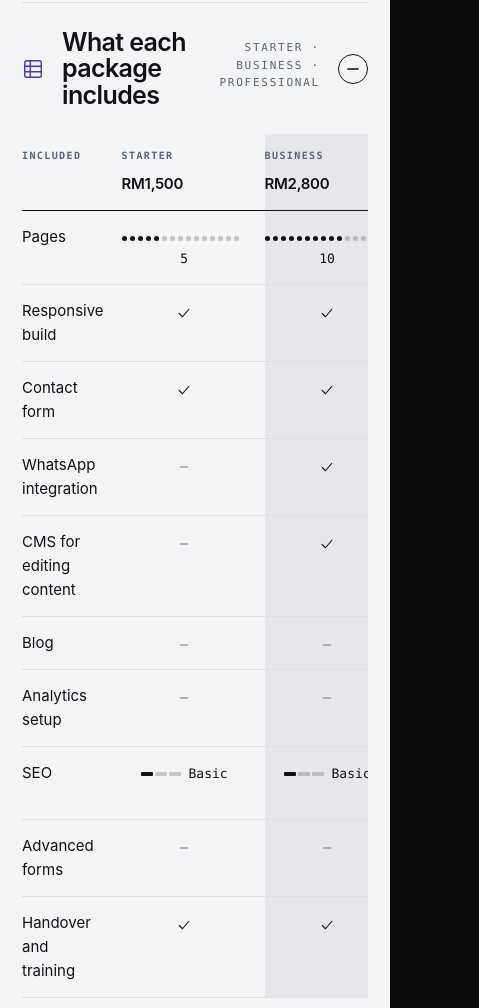
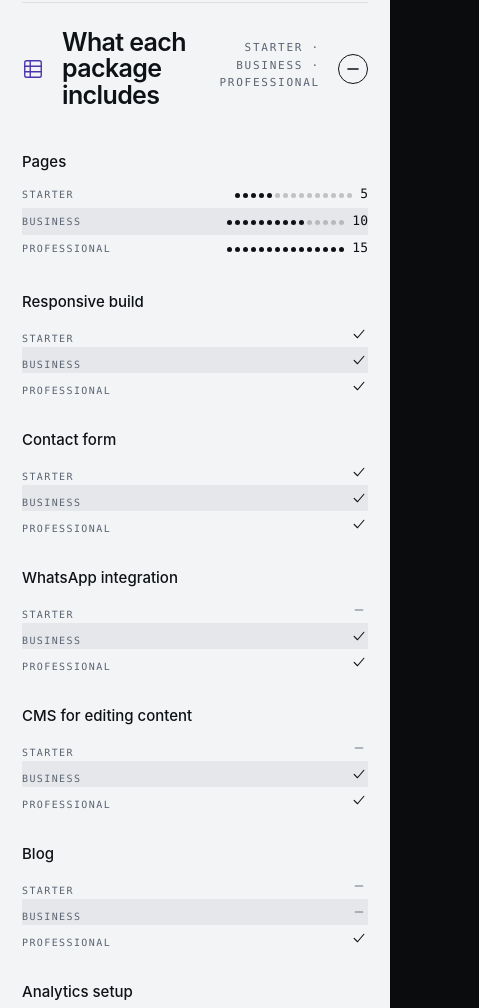
Before and after one commit to rajahafify/hfz-digital-advisory, a website built with Vite: page site/index.html in a window 390 px wide. Shown: the part 8910-9918 px from the top of the page, 479 px wide, since content can reach past the window. Built offline with nearby package versions, Linux system fonts and the light colour scheme.

Commit message:
Stack the package matrix into per-feature blocks on mobile
The four-column table needs 521px and the content column is 331px at a
390px phone, so 190px — a whole tier column — sat behind a horizontal
scroll and the header row scrolled out of reach. You saw two tiers and
nothing naming them. The page itself never overflowed; it was the
comparison that broke.

Below 720px the table now becomes one block per feature: the feature name
is the heading, each tier is a labelled line beneath it. All three tiers
are visible at once and nothing scrolls sideways.

- index.html: data-tier on all 30 cells, beside the existing data-qty /
  data-lvl / data-max. No other markup change.
- styles.css: the stack, plus the paper override the label needs.
  --ink-soft is near-white and this chapter is paper, so without
  .chapter.paper .matrix td::before { color: #5a6472 } the labels render
  but are invisible.
- README.md: the measurements, why 720 and not 580, and the two gotchas.

Breakpoint: the table's min-content is 521px and the content column is
viewport - 59, so it fits from ~580px. 720 is deliberate — 140px of slack
over the minimum is comfortable, and 720 is what the rest of the file
already uses for mobile.

Also fixes .flaw-pair, which used `1fr 1fr`. A bare 1fr is
minmax(auto, 1fr) and will not shrink below its content, holding section
02's before/after pair at a 336px floor. That pushed the document 31px
sideways at 320px and 11px at 340px. .flaws and .wizard already used
minmax(0, 1fr); this one was missed. No change at 360px and above.

Verified: td display flex/table-cell and ::before content per breakpoint;
thead hidden only when stacked; table-scroll never overflows at 320, 390,
430, 720, 800 or 1440. Desktop table unchanged.

```diff
--- a/site/index.html
+++ b/site/index.html
@@ -607,63 +607,63 @@
                   <tbody>
                     <tr>
                       <th scope="row">Pages</th>
-                      <td class="qty" data-qty="5" data-max="15"><span class="vh">Up to 5 pages</span></td>
-                      <td class="qty" data-qty="10" data-max="15"><span class="vh">Up to 10 pages</span></td>
-                      <td class="qty" data-qty="15" data-max="15"><span class="vh">Up to 15 pages</span></td>
+                      <td data-tier="Starter" class="qty" data-qty="5" data-max="15"><span class="vh">Up to 5 pages</span></td>
+                      <td data-tier="Business" class="qty" data-qty="10" data-max="15"><span class="vh">Up to 10 pages</span></td>
+                      <td data-tier="Professional" class="qty" data-qty="15" data-max="15"><span class="vh">Up to 15 pages</span></td>
                     </tr>
                     <tr>
                       <th scope="row">Responsive build</th>
-                      <td class="yes"><svg class="ico ico-sm" aria-hidden="true"><use href="#i-check" /></svg><span class="vh">Included</span></td>
-                      <td class="yes"><svg class="ico ico-sm" aria-hidden="true"><use href="#i-check" /></svg><span class="vh">Included</span></td>
-                      <td class="yes"><svg class="ico ico-sm" aria-hidden="true"><use href="#i-check" /></svg><span class="vh">Included</span></td>
+                      <td data-tier="Starter" class="yes"><svg class="ico ico-sm" aria-hidden="true"><use href="#i-check" /></svg><span class="vh">Included</span></td>
+                      <td data-tier="Business" class="yes"><svg class="ico ico-sm" aria-hidden="true"><use href="#i-check" /></svg><span class="vh">Included</span></td>
+                      <td data-tier="Professional" class="yes"><svg class="ico ico-sm" aria-hidden="true"><use href="#i-check" /></svg><span class="vh">Included</span></td>
                     </tr>
                     <tr>
                       <th scope="row">Contact form</th>
-                      <td class="yes"><svg class="ico ico-sm" aria-hidden="true"><use href="#i-check" /></svg><span class="vh">Included</span></td>
-                      <td class="yes"><svg class="ico ico-sm" aria-hidden="true"><use href="#i-check" /></svg><span class="vh">Included</span></td>
-                      <td class="yes"><svg class="ico ico-sm" aria-hidden="true"><use href="#i-check" /></svg><span class="vh">Included</span></td>
+                      <td data-tier="Starter" class="yes"><svg class="ico ico-sm" aria-hidden="true"><use href="#i-check" /></svg><span class="vh">Included</span></td>
+                      <td data-tier="Business" class="yes"><svg class="ico ico-sm" aria-hidden="true"><use href="#i-check" /></svg><span class="vh">Included</span></td>
+                      <td data-tier="Professional" class="yes"><svg class="ico ico-sm" aria-hidden="true"><use href="#i-check" /></svg><span class="vh">Included</span></td>
                     </tr>
                     <tr>
                       <th scope="row">WhatsApp integration</th>
-                      <td class="no"><svg class="ico ico-sm" aria-hidden="true"><use href="#i-dash" /></svg><span class="vh">Not included</span></td>
-                      <td class="yes"><svg class="ico ico-sm" aria-hidden="true"><use href="#i-check" /></svg><span class="vh">Included</span></td>
-                      <td class="yes"><svg class="ico ico-sm" aria-hidden="true"><use href="#i-check" /></svg><span class="vh">Included</span></td>
+                      <td data-tier="Starter" class="no"><svg class="ico ico-sm" aria-hidden="true"><use href="#i-dash" /></svg><span class="vh">Not included</span></td>
+                      <td data-tier="Business" class="yes"><svg class="ico ico-sm" aria-hidden="true"><use href="#i-check" /></svg><span class="vh">Included</span></td>
+                      <td data-tier="Professional" class="yes"><svg class="ico ico-sm" aria-hidden="true"><use href="#i-check" /></svg><span class="vh">Included</span></td>
                     </tr>
                     <tr>
                       <th scope="row">CMS for editing content</th>
-                      <td class="no"><svg class="ico ico-sm" aria-hidden="true"><use href="#i-dash" /></svg><span class="vh">Not included</span></td>
-                      <td class="yes"><svg class="ico ico-sm" aria-hidden="true"><use href="#i-check" /></svg><span class="vh">Included</span></td>
-                      <td class="yes"><svg class="ico ico-sm" aria-hidden="true"><use href="#i-check" /></svg><span class="vh">Included</span></td>
+                      <td data-tier="Starter" class="no"><svg class="ico ico-sm" aria-hidden="true"><use href="#i-dash" /></svg><span class="vh">Not included</span></td>
+                      <td data-tier="Business" class="yes"><svg class="ico ico-sm" aria-hidden="true"><use href="#i-check" /></svg><span class="vh">Included</span></td>
+                      <td data-tier="Professional" class="yes"><svg class="ico ico-sm" aria-hidden="true"><use href="#i-check" /></svg><span class="vh">Included</span></td>
                     </tr>
                     <tr>
                       <th scope="row">Blog</th>
-                      <td class="no"><svg class="ico ico-sm" aria-hidden="true"><use href="#i-dash" /></svg><span class="vh">Not included</span></td>
-                      <td class="no"><svg class="ico ico-sm" aria-hidden="true"><use href="#i-dash" /></svg><span class="vh">Not included</span></td>
-                      <td class="yes"><svg class="ico ico-sm" aria-hidden="true"><use href="#i-check" /></svg><span class="vh">Included</span></td>
+                      <td data-tier="Starter" class="no"><svg class="ico ico-sm" aria-hidden="true"><use href="#i-dash" /></svg><span class="vh">Not included</span></td>
+                      <td data-tier="Business" class="no"><svg class="ico ico-sm" aria-hidden="true"><use href="#i-dash" /></svg><span class="vh">Not included</span></td>
+                      <td data-tier="Professional" class="yes"><svg class="ico ico-sm" aria-hidden="true"><use href="#i-check" /></svg><span class="vh">Included</span></td>
                     </tr>
                     <tr>
                       <th scope="row">Analytics setup</th>
-                      <td class="no"><svg class="ico ico-sm" aria-hidden="true"><use href="#i-dash" /></svg><span class="vh">Not included</span></td>
-                      <td class="no"><svg class="ico ico-sm" aria-hidden="true"><use href="#i-dash" /></svg><span class="vh">Not included</span></td>
-                      <td class="yes"><svg class="ico ico-sm" aria-hidden="true"><use href="#i-check" /></svg><span class="vh">Included</span></td>
+                      <td data-tier="Starter" class="no"><svg class="ico ico-sm" aria-hidden="true"><use href="#i-dash" /></svg><span class="vh">Not included</span></td>
+                      <td data-tier="Business" class="no"><svg class="ico ico-sm" aria-hidden="true"><use href="#i-dash" /></svg><span class="vh">Not included</span></td>
+                      <td data-tier="Professional" class="yes"><svg class="ico ico-sm" aria-hidden="true"><use href="#i-check" /></svg><span class="vh">Included</span></td>
                     </tr>
                     <tr>
                       <th scope="row">SEO</th>
-                      <td class="lvl" data-lvl="1">Basic</td>
-                      <td class="lvl" data-lvl="1">Basic</td>
-                      <td class="lvl" data-lvl="2">Enhanced setup</td>
+                      <td data-tier="Starter" class="lvl" data-lvl="1">Basic</td>
+                      <td data-tier="Business" class="lvl" data-lvl="1">Basic</td>
+                      <td data-tier="Professional" class="lvl" data-lvl="2">Enhanced setup</td>
                     </tr>
                     <tr>
                       <th scope="row">Advanced forms</th>
-                      <td class="no"><svg class="ico ico-sm" aria-hidden="true"><use href="#i-dash" /></svg><span class="vh">Not included</span></td>
-                      <td class="no"><svg class="ico ico-sm" aria-hidden="true"><use href="#i-dash" /></svg><span class="vh">Not included</span></td>
-                      <td class="yes"><svg class="ico ico-sm" aria-hidden="true"><use href="#i-check" /></svg><span class="vh">Included</span></td>
+                      <td data-tier="Starter" class="no"><svg class="ico ico-sm" aria-hidden="true"><use href="#i-dash" /></svg><span class="vh">Not included</span></td>
+                      <td data-tier="Business" class="no"><svg class="ico ico-sm" aria-hidden="true"><use href="#i-dash" /></svg><span class="vh">Not included</span></td>
+                      <td data-tier="Professional" class="yes"><svg class="ico ico-sm" aria-hidden="true"><use href="#i-check" /></svg><span class="vh">Included</span></td>
                     </tr>
                     <tr>
                       <th scope="row">Handover and training</th>
-                      <td class="yes"><svg class="ico ico-sm" aria-hidden="true"><use href="#i-check" /></svg><span class="vh">Included</span></td>
-                      <td class="yes"><svg class="ico ico-sm" aria-hidden="true"><use href="#i-check" /></svg><span class="vh">Included</span></td>
-                      <td class="yes"><svg class="ico ico-sm" aria-hidden="true"><use href="#i-check" /></svg><span class="vh">Included</span></td>
+                      <td data-tier="Starter" class="yes"><svg class="ico ico-sm" aria-hidden="true"><use href="#i-check" /></svg><span class="vh">Included</span></td>
+                      <td data-tier="Business" class="yes"><svg class="ico ico-sm" aria-hidden="true"><use href="#i-check" /></svg><span class="vh">Included</span></td>
+                      <td data-tier="Professional" class="yes"><svg class="ico ico-sm" aria-hidden="true"><use href="#i-check" /></svg><span class="vh">Included</span></td>
                     </tr>
                   </tbody>
                 </table>
--- a/site/src/styles.css
+++ b/site/src/styles.css
@@ -2308,6 +2308,88 @@ a {
   background: rgba(14, 17, 22, 0.025);
 }
 
+/* Below the width the table needs, four columns stop being readable. Measured
+   at a 390px phone: the content column is 331px and the table wants 521px, so
+   a whole tier column sat behind a horizontal scroll and the header row — the
+   only thing naming the columns — scrolled out of reach. You could see two
+   tiers and not reliably tell which was which.
+
+   So the table becomes one block per feature: the feature is the heading and
+   each tier is a labelled line beneath it. The comparison survives, and now
+   all three tiers are visible at once with nothing to scroll sideways.
+
+   The tier name comes from data-tier, which sits on each cell next to the
+   existing data-qty / data-lvl / data-max. Generated content is exposed to
+   assistive tech, and every value cell already carries its own .vh wording,
+   so a stacked row still reads as "Starter, up to 5 pages". */
+@media (max-width: 720px) {
+  .matrix,
+  .matrix tbody,
+  .matrix tr,
+  .matrix th,
+  .matrix td {
+    display: block;
+  }
+
+  /* the column headers have no meaning once the columns are stacked */
+  .matrix thead {
+    display: none;
+  }
+
+  .matrix tr {
+    padding: 15px 0 13px;
+    border-bottom: 1px solid var(--rule);
+  }
+
+  /* a heavier rule opens the stack, the way a table head does */
+  .matrix tbody tr:first-child {
+    border-top: 1px solid var(--ink);
+  }
+
+  .matrix th,
+  .matrix td {
+    padding: 0;
+    border: 0;
+    text-align: left;
+  }
+
+  .matrix tbody th[scope="row"] {
+    font-weight: 500;
+    margin-bottom: 7px;
+  }
+
+  .matrix td {
+    display: flex;
+    align-items: baseline;
+    gap: 8px;
+    padding: 3px 0;
+  }
+
+  /* the label takes the slack, which pushes the value cluster to the right */
+  .matrix td::before {
+    content: attr(data-tier);
+    flex: 1 1 auto;
+    font-family: var(--font-mono);
+    font-size: 10px;
+    letter-spacing: 0.14em;
+    text-transform: uppercase;
+    color: var(--ink-soft);
+  }
+
+  /* --ink-soft is near-white and this chapter is paper, so the label needs the
+     same paper-safe muted ink the thead uses. Without this the labels render,
+     but invisibly. */
+  .chapter.paper .matrix td::before {
+    color: #5a6472;
+  }
+
+  /* the dots and the meter already carry their own spacing for inline flow */
+  .matrix td .dots,
+  .matrix td .lvl-meter {
+    margin-right: 0;
+  }
+}
+
 /* =====================================================================
    Section 02 shows the four failures instead of describing them: each card
    is a before/after pair of miniature pages. Words were doing work here that
@@ -2407,7 +2489,10 @@ a {
 
 .flaw-pair {
   display: grid;
-  grid-template-columns: 1fr 1fr;
+  /* minmax(0, 1fr), not 1fr: a bare 1fr is minmax(auto, 1fr) and refuses to
+     shrink below its content, which held this pair at a 336px floor and pushed
+     the whole document sideways below 340px. */
+  grid-template-columns: repeat(2, minmax(0, 1fr));
   gap: 12px;
   align-items: start;
 }
@@ -2626,7 +2711,7 @@ a {
 
 @media (max-width: 900px) {
   .flaws {
-    grid-template-columns: 1fr;
+    grid-template-columns: minmax(0, 1fr);
   }
 }
 
```
Also changed, not shown: site/README.md.
